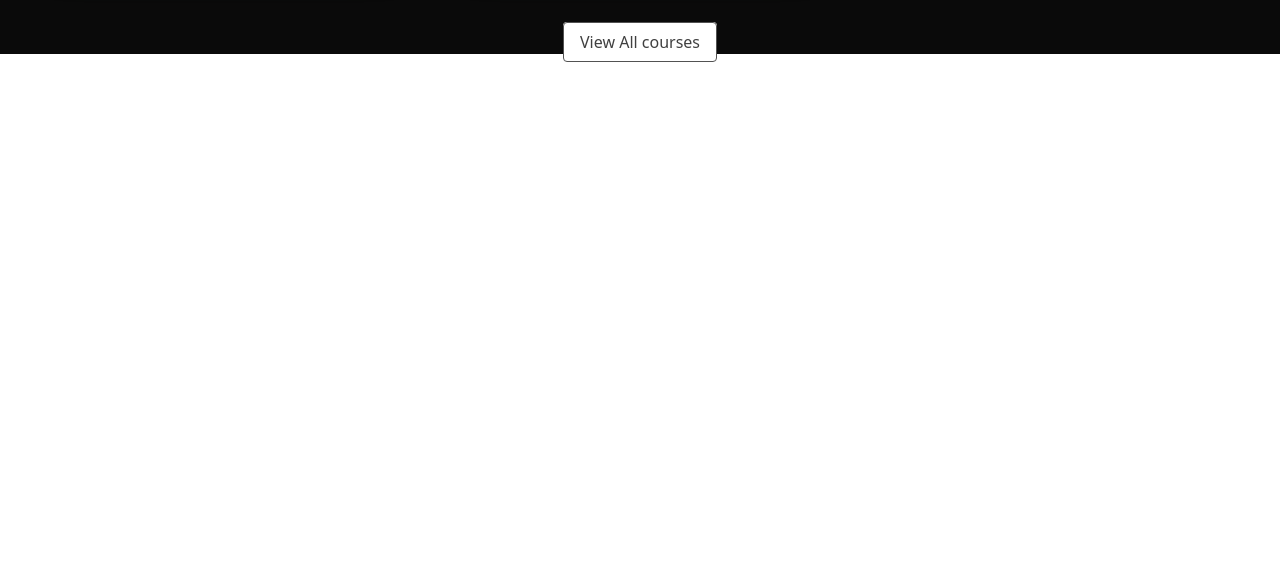
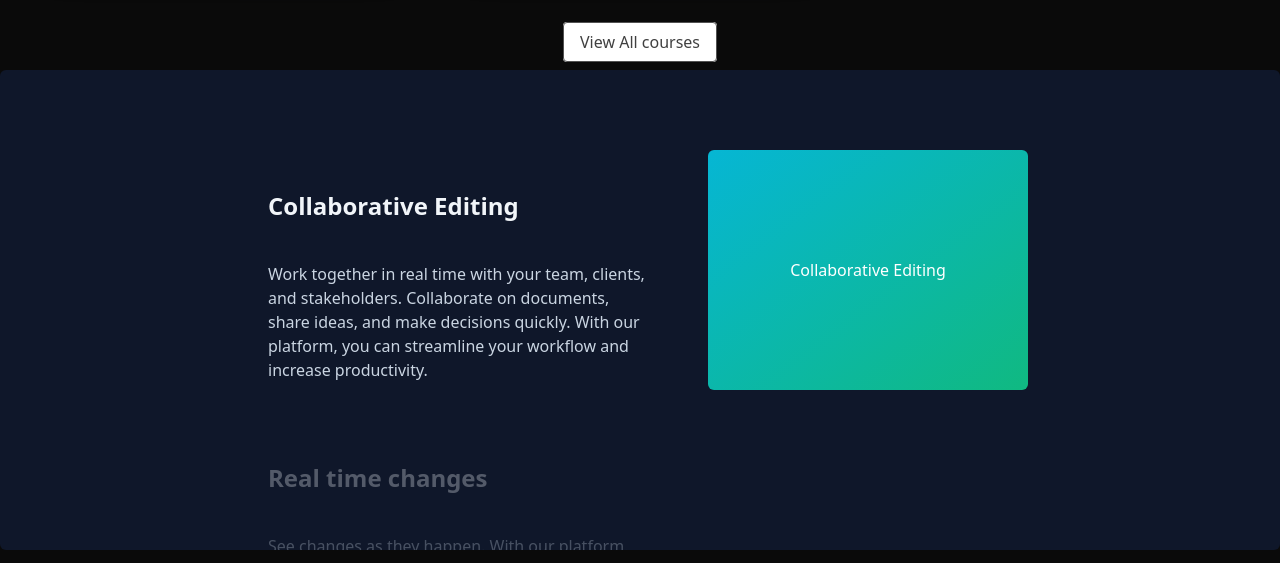
Before and after one commit to Abhishek-singh88/learning-nextJs, a Next.js app: page / in a window 1280 px wide. Shown: the part 1098-1661 px from the top of the page. Before the commit the page ends 1160 px from the top, so only its background shows below. Built offline with nearby package versions, Linux system fonts and the light colour scheme.

Commit message:
adding ui

```diff
--- a/src/app/page.tsx
+++ b/src/app/page.tsx
@@ -1,12 +1,16 @@
 import "./globals.css";
 import HeroSection from "./components/HeroSection";
 import FeaturedCourse from "./components/featuredCourse";
+import Scroll from "./components/scroll";
+import InfiniteMovingCardsDemo from "./components/movingCard";
 
 export default function Home() {
   return (
    <main className="min-h-screen bg-black/[0.96] antialiased bg-grid-white/[0.2]">
     <HeroSection/>
     <FeaturedCourse/>
+    <Scroll/>
+    <InfiniteMovingCardsDemo/>
    </main>
 
   )
```
